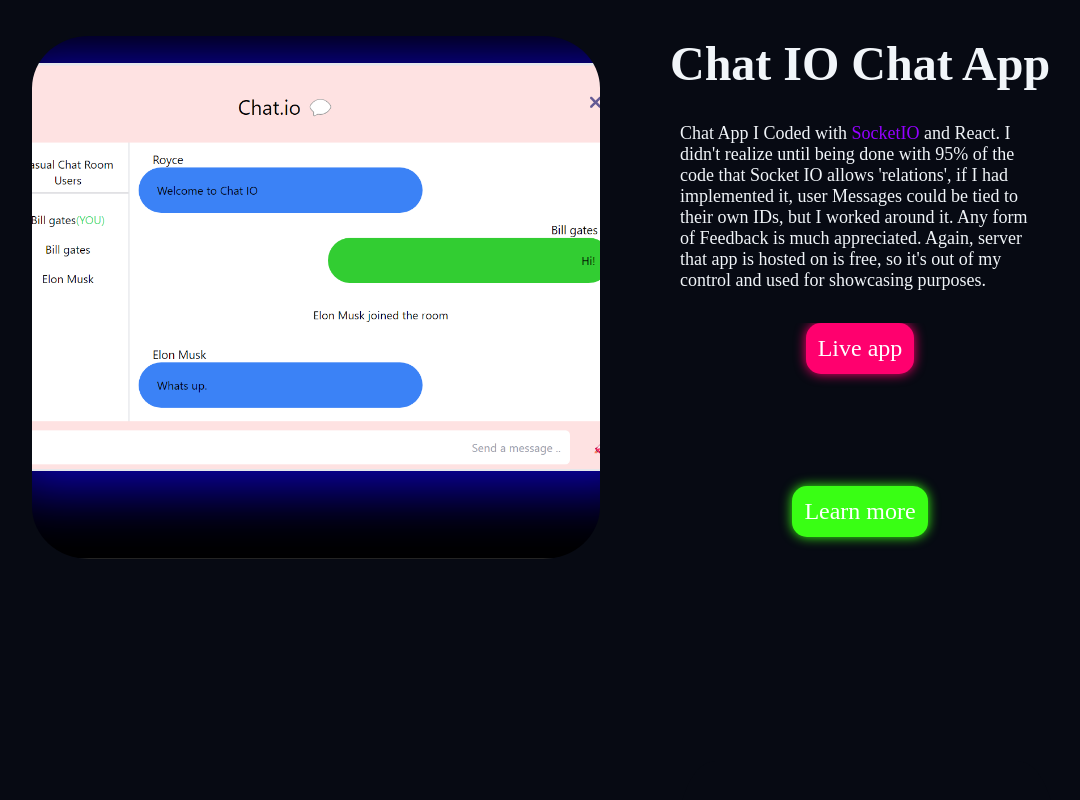
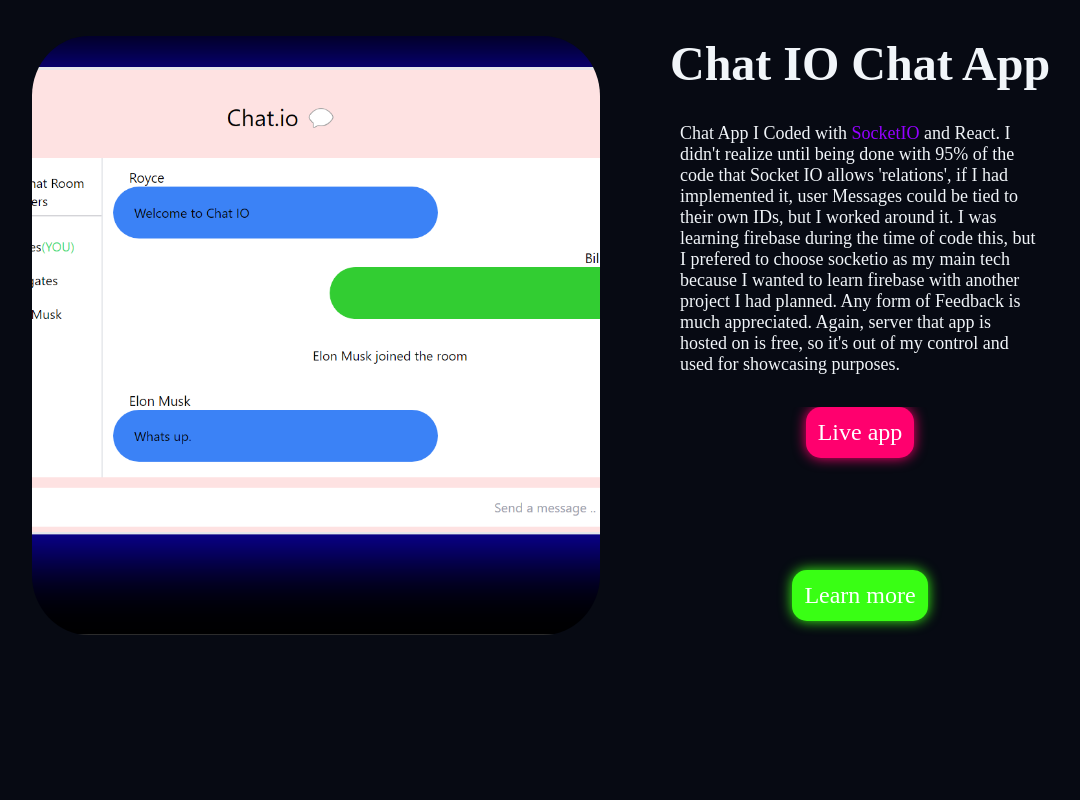
Before and after one commit to RoycejChan/Portfolio-website, a React (Vite) app: page / in a window 1280 px wide. Shown: the part 3000-3800 px from the top of the page, without its empty margins (96-1176 px from the left). Built offline with nearby package versions, Linux system fonts and the light colour scheme; a web font is replaced by a local one.

Commit message:
added socketio chat app

```diff
--- a/src/components/projectsLayout/projects/chatio.jsx
+++ b/src/components/projectsLayout/projects/chatio.jsx
@@ -20,6 +20,7 @@ export default function Chatio() {
 
                 Chat App I Coded with <purple>SocketIO</purple> and React.
                 I didn't realize until being done with 95% of the code that Socket IO allows 'relations', if I had implemented it, user Messages could be tied to their own IDs, but I worked around it.
+                I was learning firebase during the time of code this, but I prefered to choose socketio as my main tech because I wanted to learn firebase with another project I had planned.
                 Any form of Feedback is much appreciated.
                 Again, server that app is hosted on is free, so it's out of my control and used for showcasing purposes.
 
```
